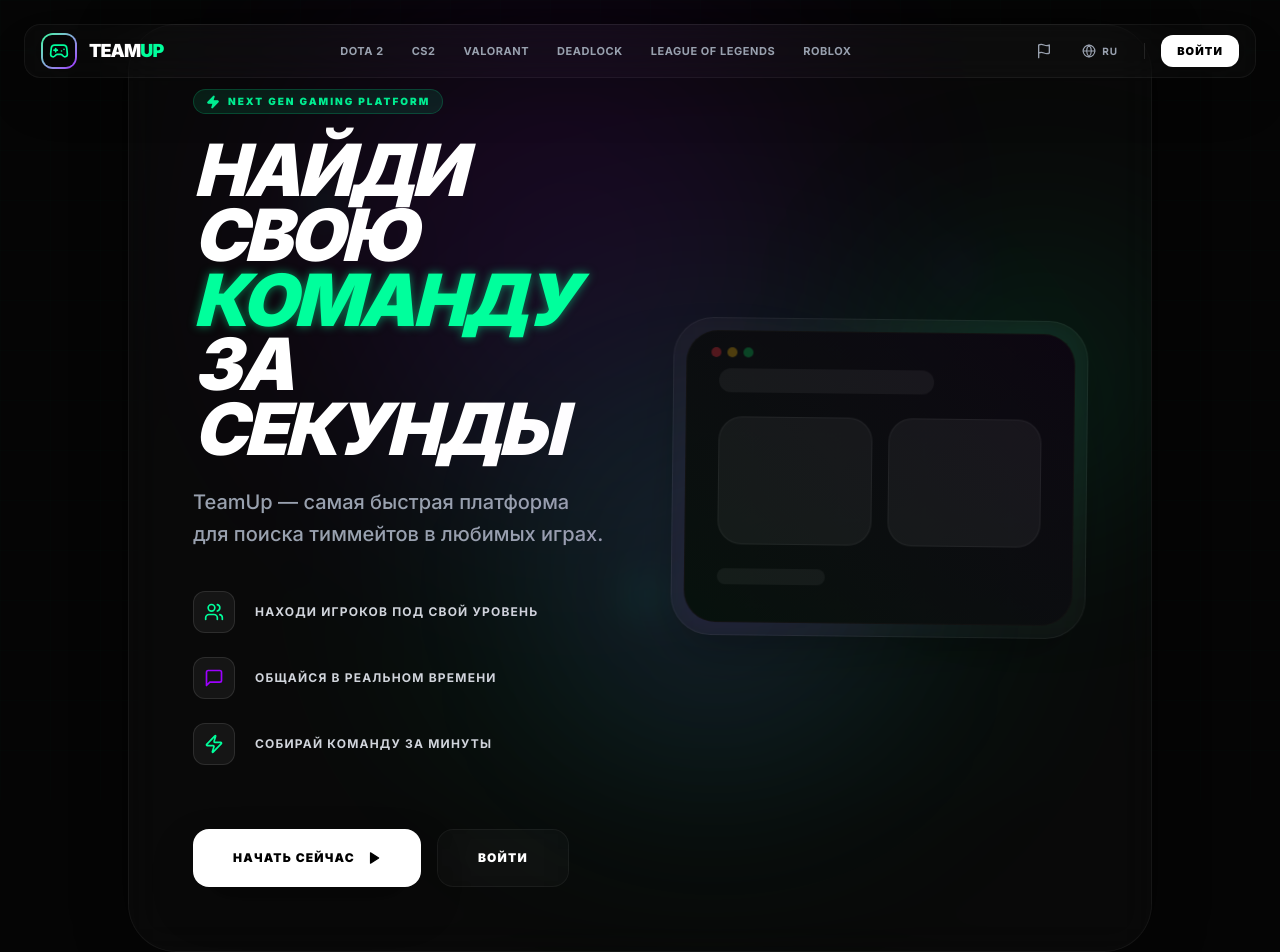
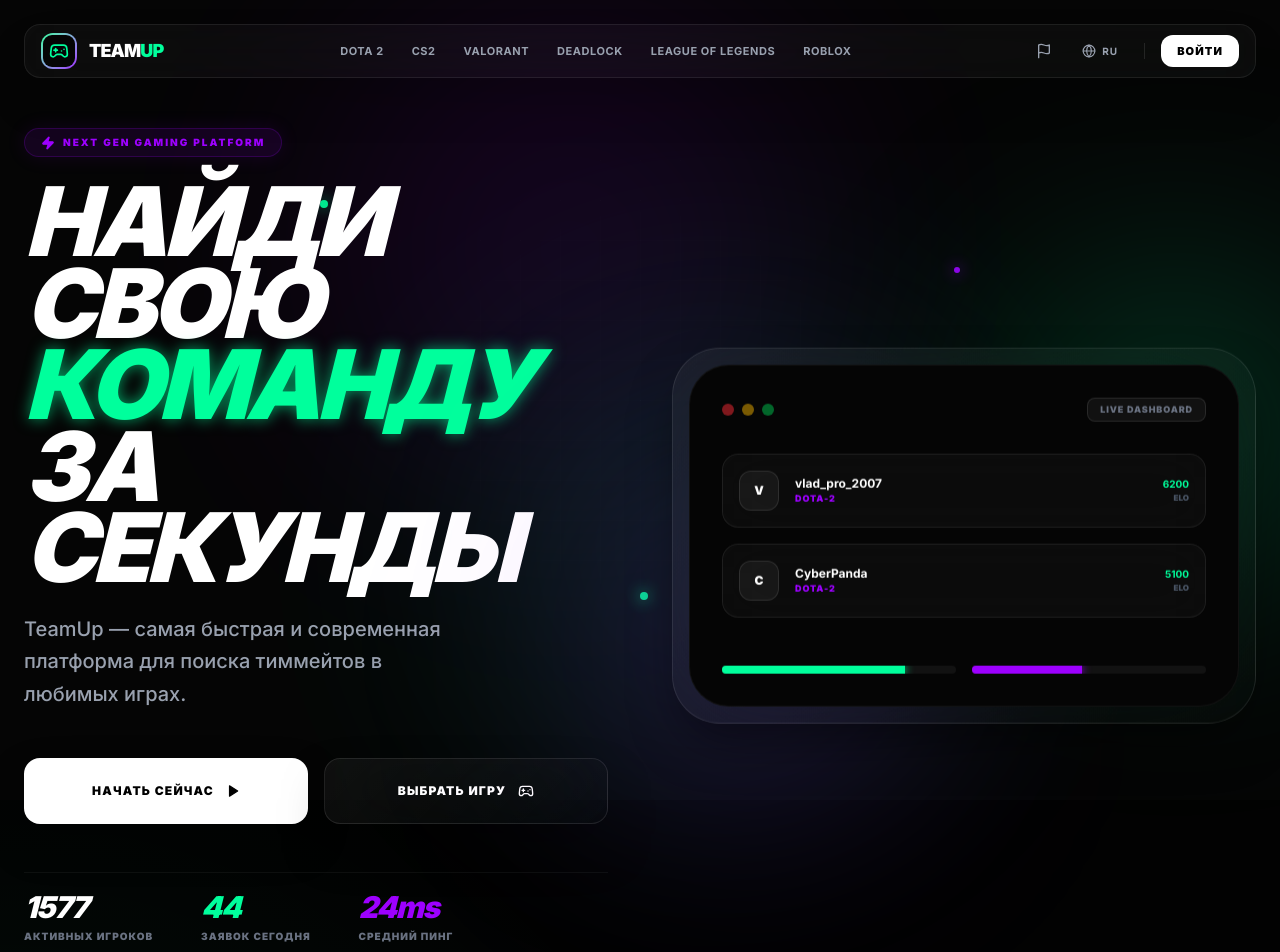
Before and after one commit to sitepappy/TeamUp, a Next.js app: page / in a window 1280 px wide. Shown: the top 952 px of the page. Built offline with nearby package versions, Linux system fonts and the light colour scheme.

Commit message:
Add files via upload

```diff
--- a/src/app/globals.css
+++ b/src/app/globals.css
@@ -3,15 +3,22 @@
 @theme {
   --color-neon-green: #00FF9C;
   --color-neon-purple: #9D00FF;
+  --color-neon-blue: #00F0FF;
   --color-background: #050505;
   --color-foreground: #ffffff;
 }
 
 :root {
-  --background: #050505;
+  --background: #020202;
   --foreground: #ffffff;
   --neon-green: #00FF9C;
   --neon-purple: #9D00FF;
+  --neon-blue: #00F0FF;
+}
+
+* {
+  box-sizing: border-box;
+  -webkit-font-smoothing: antialiased;
 }
 
 body {
@@ -19,61 +26,108 @@
   background: var(--background);
   font-family: 'Inter', sans-serif;
   overflow-x: hidden;
+  background-image:
+    radial-gradient(circle at 50% -20%, rgba(157, 0, 255, 0.15) 0%, transparent 50%),
+    radial-gradient(circle at 0% 100%, rgba(0, 255, 156, 0.05) 0%, transparent 40%);
+  min-height: 100vh;
 }
 
 @utility glass {
-  background: rgba(255, 255, 255, 0.02);
-  backdrop-filter: blur(20px);
-  -webkit-backdrop-filter: blur(20px);
-  border: 1px solid rgba(255, 255, 255, 0.05);
+  background: rgba(255, 255, 255, 0.03);
+  backdrop-filter: blur(24px);
+  -webkit-backdrop-filter: blur(24px);
+  border: 1px solid rgba(255, 255, 255, 0.08);
 }
 
-@utility glass-hover {
-  background: rgba(255, 255, 255, 0.05);
+@utility glass-premium {
+  background: linear-gradient(135deg, rgba(255, 255, 255, 0.05) 0%, rgba(255, 255, 255, 0.01) 100%);
+  backdrop-filter: blur(40px);
+  -webkit-backdrop-filter: blur(40px);
   border: 1px solid rgba(255, 255, 255, 0.1);
-  box-shadow: 0 8px 32px 0 rgba(0, 0, 0, 0.8);
+  box-shadow: 0 25px 50px -12px rgba(0, 0, 0, 0.5);
+}
+
+@utility cyber-border {
+  position: relative;
+  border: 1px solid rgba(255, 255, 255, 0.1);
+}
+
+.cyber-border::after {
+  content: '';
+  position: absolute;
+  top: -1px; left: -1px; right: -1px; bottom: -1px;
+  background: linear-gradient(45deg, var(--neon-purple), transparent, var(--neon-green));
+  z-index: -1;
+  opacity: 0;
+  transition: opacity 0.3s ease;
+  border-radius: inherit;
+}
+
+.cyber-border:hover::after {
+  opacity: 0.5;
 }
 
 @utility clickable {
   cursor: pointer;
-  transition: all 0.2s ease-in-out;
+  transition: all 0.3s cubic-bezier(0.4, 0, 0.2, 1);
 }
 
 .clickable:hover {
-  transform: translateY(-1px);
-  filter: brightness(1.2);
+  transform: translateY(-2px) scale(1.01);
+  filter: brightness(1.1);
 }
 
-@utility neon-border-green {
-  box-shadow: 0 0 5px var(--neon-green), 0 0 20px rgba(0, 255, 156, 0.2);
-  border-color: var(--neon-green);
+@utility neon-glow-green {
+  box-shadow: 0 0 20px rgba(0, 255, 156, 0.2), inset 0 0 10px rgba(0, 255, 156, 0.1);
 }
 
-@utility neon-border-purple {
-  box-shadow: 0 0 5px var(--neon-purple), 0 0 20px rgba(157, 0, 255, 0.2);
-  border-color: var(--neon-purple);
+@utility neon-glow-purple {
+  box-shadow: 0 0 20px rgba(157, 0, 255, 0.2), inset 0 0 10px rgba(157, 0, 255, 0.1);
 }
 
 @utility text-glow-green {
-  text-shadow: 0 0 10px rgba(0, 255, 156, 0.5);
+  text-shadow: 0 0 15px rgba(0, 255, 156, 0.6);
 }
 
 @utility text-glow-purple {
-  text-shadow: 0 0 10px rgba(157, 0, 255, 0.5);
+  text-shadow: 0 0 15px rgba(157, 0, 255, 0.6);
+}
+
+@keyframes float {
+  0%, 100% { transform: translateY(0) rotate(0); }
+  50% { transform: translateY(-15px) rotate(1deg); }
 }
 
 @utility animate-float {
-  animation: float 6s ease-in-out infinite;
-}
-
-@keyframes float {
-  0% { transform: translateY(0px); }
-  50% { transform: translateY(-20px); }
-  100% { transform: translateY(0px); }
+  animation: float 8s ease-in-out infinite;
 }
 
 @utility neon-grid {
-  background-image: linear-gradient(rgba(0, 255, 156, 0.05) 1px, transparent 1px),
-    linear-gradient(90deg, rgba(0, 255, 156, 0.05) 1px, transparent 1px);
-  background-size: 50px 50px;
+  background-image:
+    linear-gradient(rgba(255, 255, 255, 0.03) 1px, transparent 1px),
+    linear-gradient(90deg, rgba(255, 255, 255, 0.03) 1px, transparent 1px);
+  background-size: 40px 40px;
+  mask-image: radial-gradient(circle at center, black, transparent 80%);
 }
+
+/* Custom Scrollbar */
+::-webkit-scrollbar {
+  width: 6px;
+}
+
+::-webkit-scrollbar-track {
+  background: transparent;
+}
+
+::-webkit-scrollbar-thumb {
+  background: rgba(255, 255, 255, 0.1);
+  border-radius: 10px;
+}
+
+::-webkit-scrollbar-thumb:hover {
+  background: var(--neon-purple);
+}
+
+.no-scrollbar::-webkit-scrollbar {
+  display: none;
+}
--- a/src/app/page.tsx
+++ b/src/app/page.tsx
@@ -1,41 +1,39 @@
 "use client";
 
 import { motion } from "framer-motion";
-import { Users, MessageSquare, Zap, Play } from "lucide-react";
+import { Users, MessageSquare, Zap, Play, Trophy, Shield, Gamepad2 } from "lucide-react";
 import Link from "next/link";
+import { useApp } from "@/lib/store";
 
 export default function Home() {
+  const { posts, users } = useApp();
+
   return (
-    <main className="min-h-screen flex items-center justify-center p-6 relative overflow-hidden">
-      {/* Background Decorations - Ensure they never block clicks */}
+    <main className="min-h-screen flex flex-col items-center p-6 relative overflow-hidden pt-32">
+      {/* Background Decorations */}
       <div className="fixed inset-0 pointer-events-none -z-5 overflow-hidden">
         <div className="absolute top-1/4 left-1/4 w-2 h-2 bg-neon-green rounded-full animate-pulse shadow-[0_0_15px_#00FF9C]"></div>
         <div className="absolute top-1/3 right-1/4 w-1.5 h-1.5 bg-neon-purple rounded-full animate-pulse delay-75 shadow-[0_0_15px_#9D00FF]"></div>
         <div className="absolute bottom-1/4 left-1/2 w-2 h-2 bg-neon-green rounded-full animate-pulse delay-150 shadow-[0_0_15px_#00FF9C]"></div>
+        <div className="absolute inset-0 neon-grid opacity-20"></div>
       </div>
 
-      <motion.div
-        initial={{ opacity: 0, scale: 0.98, y: 10 }}
-        animate={{ opacity: 1, scale: 1, y: 0 }}
-        transition={{ duration: 0.8, ease: "easeOut" }}
-        className="glass max-w-5xl w-full p-8 md:p-16 rounded-[3rem] relative z-10 overflow-hidden shadow-[0_0_50px_rgba(0,0,0,0.5)] border-white/10"
-      >
-        <div className="grid md:grid-cols-2 gap-16 items-center">
-          <div className="space-y-10">
+      <div className="max-w-7xl w-full grid lg:grid-cols-2 gap-16 items-center">
+        <div className="space-y-12">
           <div className="space-y-6">
             <motion.div
               initial={{ opacity: 0, x: -10 }}
               animate={{ opacity: 1, x: 0 }}
-                className="inline-flex items-center gap-2 px-3 py-1 rounded-full bg-neon-green/10 border border-neon-green/20 text-neon-green text-[10px] font-black uppercase tracking-[0.2em]"
+              className="inline-flex items-center gap-2 px-4 py-1.5 rounded-full bg-neon-purple/10 border border-neon-purple/20 text-neon-purple text-[10px] font-black uppercase tracking-[0.2em] shadow-[0_0_20px_rgba(157,0,255,0.1)]"
             >
-                <Zap className="w-3.5 h-3.5 fill-neon-green" />
+              <Zap className="w-3.5 h-3.5 fill-neon-purple" />
               <span>Next Gen Gaming Platform</span>
             </motion.div>
             <motion.h1
               initial={{ opacity: 0, x: -20 }}
               animate={{ opacity: 1, x: 0 }}
               transition={{ delay: 0.2 }}
-                className="text-5xl md:text-7xl font-black italic tracking-tighter uppercase leading-[0.9] text-white"
+              className="text-6xl md:text-8xl font-black italic tracking-tighter uppercase leading-[0.85] text-white"
             >
               Найди свою <br />
               <span className="text-neon-green text-glow-green">команду</span> <br />
@@ -47,92 +45,135 @@
               transition={{ delay: 0.3 }}
               className="text-gray-400 text-lg md:text-xl font-medium max-w-md leading-relaxed"
             >
-                TeamUp — самая быстрая платформа для поиска тиммейтов в любимых играх.
+              TeamUp — самая быстрая и современная платформа для поиска тиммейтов в любимых играх.
             </motion.p>
           </div>
 
-            <div className="space-y-6">
-              {[
-                { icon: Users, text: "Находи игроков под свой уровень", color: "text-neon-green" },
-                { icon: MessageSquare, text: "Общайся в реальном времени", color: "text-neon-purple" },
-                { icon: Zap, text: "Собирай команду за минуты", color: "text-neon-green" },
-              ].map((item, index) => (
-                <motion.div
-                  key={index}
-                  initial={{ opacity: 0, x: -20 }}
-                  animate={{ opacity: 1, x: 0 }}
-                  transition={{ delay: 0.4 + index * 0.1 }}
-                  className="flex items-center gap-5 group clickable"
-                >
-                  <div className={`p-2.5 rounded-xl bg-white/5 border border-white/10 group-hover:border-${item.color.split('-')[1]} group-hover:bg-white/10 transition-all`}>
-                    <item.icon className={`w-5 h-5 ${item.color}`} />
-                  </div>
-                  <span className="text-gray-300 font-bold uppercase text-xs tracking-widest">{item.text}</span>
-                </motion.div>
-              ))}
-            </div>
-
-            <motion.div
-              initial={{ opacity: 0, y: 20 }}
-              animate={{ opacity: 1, y: 0 }}
-              transition={{ delay: 0.8 }}
-              className="flex flex-col sm:flex-row gap-4 pt-6"
-            >
+          <div className="grid sm:grid-cols-2 gap-4">
             <Link
               href="/register"
-                className="px-10 py-5 bg-white text-black font-black uppercase text-xs tracking-widest rounded-2xl hover:bg-neon-green transition-all flex items-center justify-center gap-3 shadow-[0_20px_40px_rgba(0,0,0,0.3)]"
+              className="px-10 py-6 bg-white text-black font-black uppercase text-xs tracking-widest rounded-2xl hover:bg-neon-green transition-all flex items-center justify-center gap-3 shadow-[0_20px_40px_rgba(0,0,0,0.3)] hover:shadow-neon-green/40"
             >
               Начать сейчас <Play className="w-3.5 h-3.5 fill-black" />
             </Link>
             <Link
-                href="/login"
-                className="px-10 py-5 glass border-white/10 hover:border-white/30 transition-all font-black uppercase text-xs tracking-widest rounded-2xl text-center"
+              href="/games/dota-2"
+              className="px-10 py-6 glass-premium border-white/10 hover:border-white/30 transition-all font-black uppercase text-xs tracking-widest rounded-2xl text-center flex items-center justify-center gap-3"
             >
-                Войти
+              Выбрать игру <Gamepad2 className="w-4 h-4" />
             </Link>
-            </motion.div>
           </div>
 
-          <div className="hidden md:block relative">
+          <div className="flex items-center gap-12 pt-4 border-t border-white/5">
+            <div className="space-y-1">
+              <p className="text-3xl font-black text-white italic tracking-tighter">{users.length * 124 + 1205}</p>
+              <p className="text-[10px] font-black uppercase tracking-widest text-gray-500">Активных игроков</p>
+            </div>
+            <div className="space-y-1">
+              <p className="text-3xl font-black text-neon-green italic tracking-tighter">{posts.length + 42}</p>
+              <p className="text-[10px] font-black uppercase tracking-widest text-gray-500">Заявок сегодня</p>
+            </div>
+            <div className="space-y-1">
+              <p className="text-3xl font-black text-neon-purple italic tracking-tighter">24ms</p>
+              <p className="text-[10px] font-black uppercase tracking-widest text-gray-500">Средний пинг</p>
+            </div>
+          </div>
+        </div>
+
+        <div className="relative">
           <motion.div
             animate={{
-                y: [0, -15, 0],
-                rotate: [0, 1, 0]
+              y: [0, -20, 0],
             }}
             transition={{
-                duration: 8,
+              duration: 6,
               repeat: Infinity,
               ease: "easeInOut"
             }}
             className="relative z-10"
           >
-              <div className="glass rounded-[2.5rem] p-3 border-white/10 shadow-2xl backdrop-blur-3xl overflow-hidden">
-                <div className="w-full aspect-[4/3] rounded-[2rem] bg-[#050505] border border-white/5 flex items-center justify-center relative overflow-hidden">
-                  {/* Interface Preview Simulation - More Minimal */}
-                  <div className="absolute top-4 left-6 flex gap-1.5">
-                    <div className="w-2.5 h-2.5 rounded-full bg-red-500/30"></div>
-                    <div className="w-2.5 h-2.5 rounded-full bg-yellow-500/30"></div>
-                    <div className="w-2.5 h-2.5 rounded-full bg-green-500/30"></div>
+            <div className="glass-premium rounded-[3rem] p-4 border-white/10 shadow-2xl backdrop-blur-3xl overflow-hidden">
+              <div className="bg-[#050505] rounded-[2.5rem] border border-white/5 overflow-hidden">
+                <div className="p-8 space-y-8">
+                  <div className="flex items-center justify-between">
+                    <div className="flex gap-2">
+                      <div className="w-3 h-3 rounded-full bg-red-500/50"></div>
+                      <div className="w-3 h-3 rounded-full bg-yellow-500/50"></div>
+                      <div className="w-3 h-3 rounded-full bg-green-500/50"></div>
                     </div>
-                  <div className="p-8 w-full space-y-6">
-                    <div className="h-6 w-2/3 bg-white/5 rounded-full"></div>
-                    <div className="grid grid-cols-2 gap-4">
-                      <div className="h-32 bg-white/5 rounded-[1.5rem] border border-white/5"></div>
-                      <div className="h-32 bg-white/5 rounded-[1.5rem] border border-white/5"></div>
+                    <div className="px-3 py-1 rounded-lg bg-white/5 border border-white/10 text-[9px] font-black text-gray-500 uppercase tracking-widest">Live Dashboard</div>
                   </div>
-                    <div className="h-4 w-1/3 bg-white/5 rounded-full"></div>
+
+                  <div className="space-y-4">
+                    {posts.slice(0, 3).map((post, i) => (
+                      <div key={i} className="glass p-4 rounded-2xl border-white/5 flex items-center justify-between group cursor-pointer hover:border-neon-green/30 transition-all">
+                        <div className="flex items-center gap-4">
+                          <div className="w-10 h-10 rounded-xl bg-white/5 border border-white/10 flex items-center justify-center font-black text-xs group-hover:text-neon-green">
+                            {post.userName[0].toUpperCase()}
                           </div>
-                  <div className="absolute inset-0 bg-gradient-to-tr from-neon-green/5 to-neon-purple/5 pointer-events-none"></div>
+                          <div>
+                            <p className="text-xs font-bold text-white">{post.userName}</p>
+                            <p className="text-[9px] font-black text-neon-purple uppercase tracking-widest">{post.gameId}</p>
+                          </div>
+                        </div>
+                        <div className="text-right">
+                          <p className="text-[10px] font-bold text-neon-green">{post.elo}</p>
+                          <p className="text-[8px] text-gray-600 font-black uppercase">ELO</p>
+                        </div>
+                      </div>
+                    ))}
+                  </div>
+
+                  <div className="pt-4 flex gap-4">
+                    <div className="flex-1 h-2 bg-white/5 rounded-full overflow-hidden">
+                      <motion.div
+                        animate={{ width: ['20%', '80%', '40%'] }}
+                        transition={{ duration: 4, repeat: Infinity }}
+                        className="h-full bg-neon-green shadow-[0_0_10px_#00FF9C]"
+                      />
+                    </div>
+                    <div className="flex-1 h-2 bg-white/5 rounded-full overflow-hidden">
+                      <motion.div
+                        animate={{ width: ['60%', '30%', '90%'] }}
+                        transition={{ duration: 5, repeat: Infinity }}
+                        className="h-full bg-neon-purple shadow-[0_0_10px_#9D00FF]"
+                      />
+                    </div>
+                  </div>
+                </div>
               </div>
             </div>
           </motion.div>
 
-            {/* Decorative Orbs - Depth & Color */}
-            <div className="absolute -top-20 -right-20 w-64 h-64 bg-neon-green/10 blur-[100px] rounded-full animate-pulse"></div>
-            <div className="absolute -bottom-20 -left-20 w-64 h-64 bg-neon-purple/10 blur-[100px] rounded-full animate-pulse delay-700"></div>
+          {/* Decorative Background Glows */}
+          <div className="absolute -top-20 -right-20 w-80 h-80 bg-neon-green/20 blur-[120px] rounded-full"></div>
+          <div className="absolute -bottom-20 -left-20 w-80 h-80 bg-neon-purple/20 blur-[120px] rounded-full"></div>
         </div>
       </div>
+
+      {/* Features Grid */}
+      <div className="max-w-7xl w-full grid md:grid-cols-3 gap-8 mt-32 mb-20">
+        {[
+          { icon: Users, title: "Умный подбор", desc: "Система анализирует твой уровень и находит идеальных тиммейтов.", color: "text-neon-green" },
+          { icon: Shield, title: "Безопасность", desc: "Модерация и система репортов следят за порядком в комьюнити.", color: "text-neon-purple" },
+          { icon: Zap, title: "Мгновенно", desc: "Никаких ожиданий. Нашел, написал, пошел играть.", color: "text-neon-blue" },
+        ].map((f, i) => (
+          <motion.div
+            key={i}
+            whileHover={{ y: -10 }}
+            className="glass-premium p-10 rounded-[2.5rem] border-white/5 space-y-6 relative group overflow-hidden"
+          >
+            <div className={`w-14 h-14 rounded-2xl bg-white/5 flex items-center justify-center border border-white/10 group-hover:border-white/20 transition-all ${f.color}`}>
+              <f.icon className="w-7 h-7" />
+            </div>
+            <div className="space-y-3">
+              <h3 className="text-xl font-black italic uppercase tracking-tighter text-white">{f.title}</h3>
+              <p className="text-gray-400 text-sm font-medium leading-relaxed">{f.desc}</p>
+            </div>
+            <div className={`absolute -bottom-10 -right-10 w-32 h-32 blur-[60px] opacity-10 group-hover:opacity-20 transition-opacity rounded-full bg-current ${f.color}`}></div>
           </motion.div>
+        ))}
+      </div>
     </main>
   );
 }
```
Also changed, not shown: src/app/messages/page.tsx (+29 -11 lines). Lines whose indentation alone changed are shown as unchanged.
